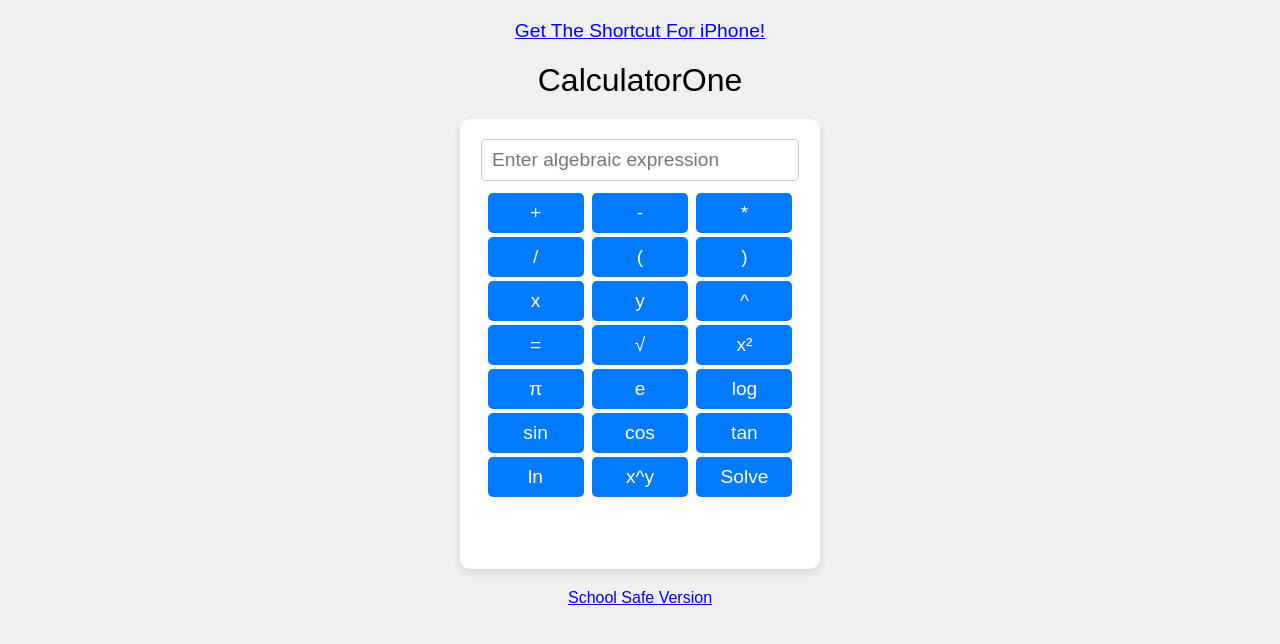
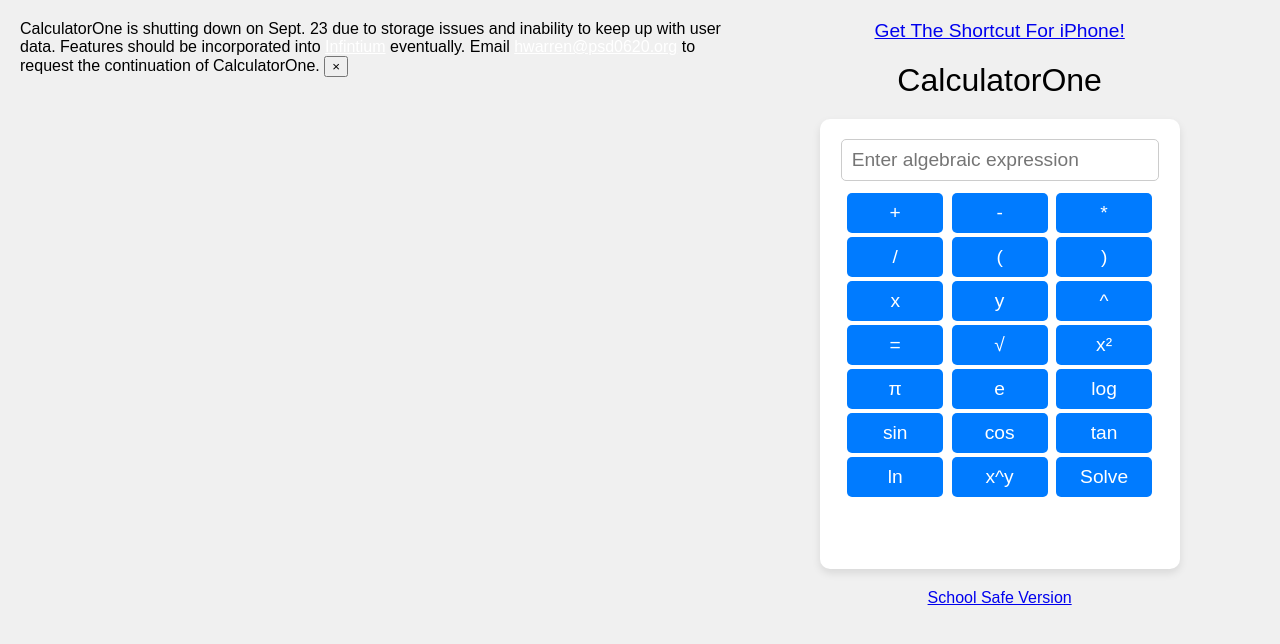
Before and after one commit to tf7software/TapiocaCalculatorOne, a website: page public/index.html in a window 1280 px wide. Drawn offline with Linux system fonts and the light colour scheme.

Commit message:
Add announcement banner about CalculatorOne shutting down on Sept. 23.

```diff
--- a/public/index.html
+++ b/public/index.html
@@ -105,6 +105,14 @@
     </style>
 </head>
 <body>
+    <div class="announcement-banner" id="announcement">
+        CalculatorOne is shutting down on Sept. 23 due to storage issues and inability to keep up with user data.
+        Features should be incorporated into <a href="https://Infintium.xyz" style="color: white; text-decoration: underline;">Infintium</a> eventually.
+        Email <a href="mailto:hwarren@psd0620.org?subject=CO%20Takedown" style="color: white; text-decoration: underline;">hwarren@psd0620.org</a> to request the continuation of CalculatorOne.
+        <button class="close-btn" onclick="closeBanner()">×</button>
+    </div>
+
+
     <div class="container">
         <div class="shortcut-link">
             <a href="https://www.icloud.com/shortcuts/ae34796fa89043b7b56f92034386c870">Get The Shortcut For iPhone!</a>
```
